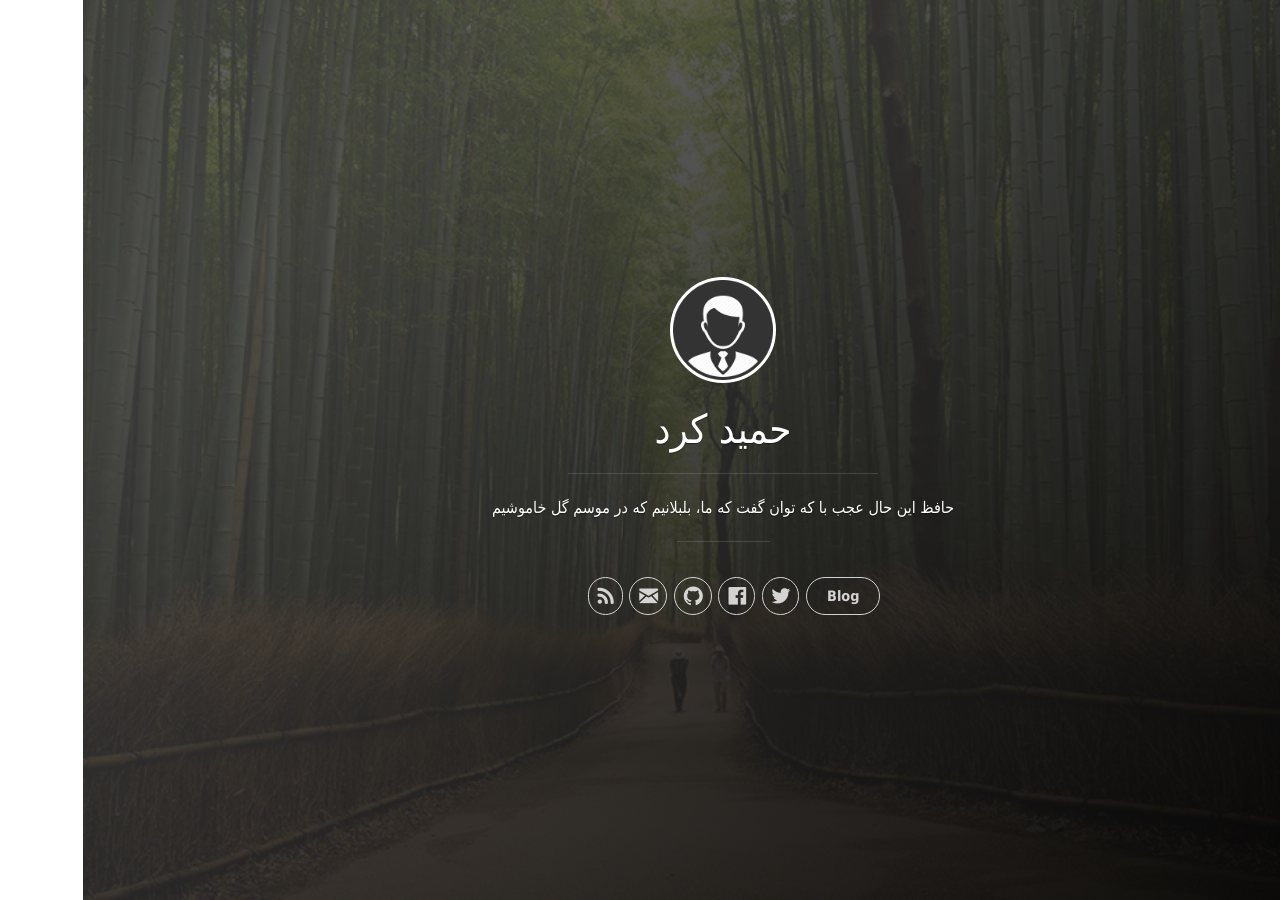
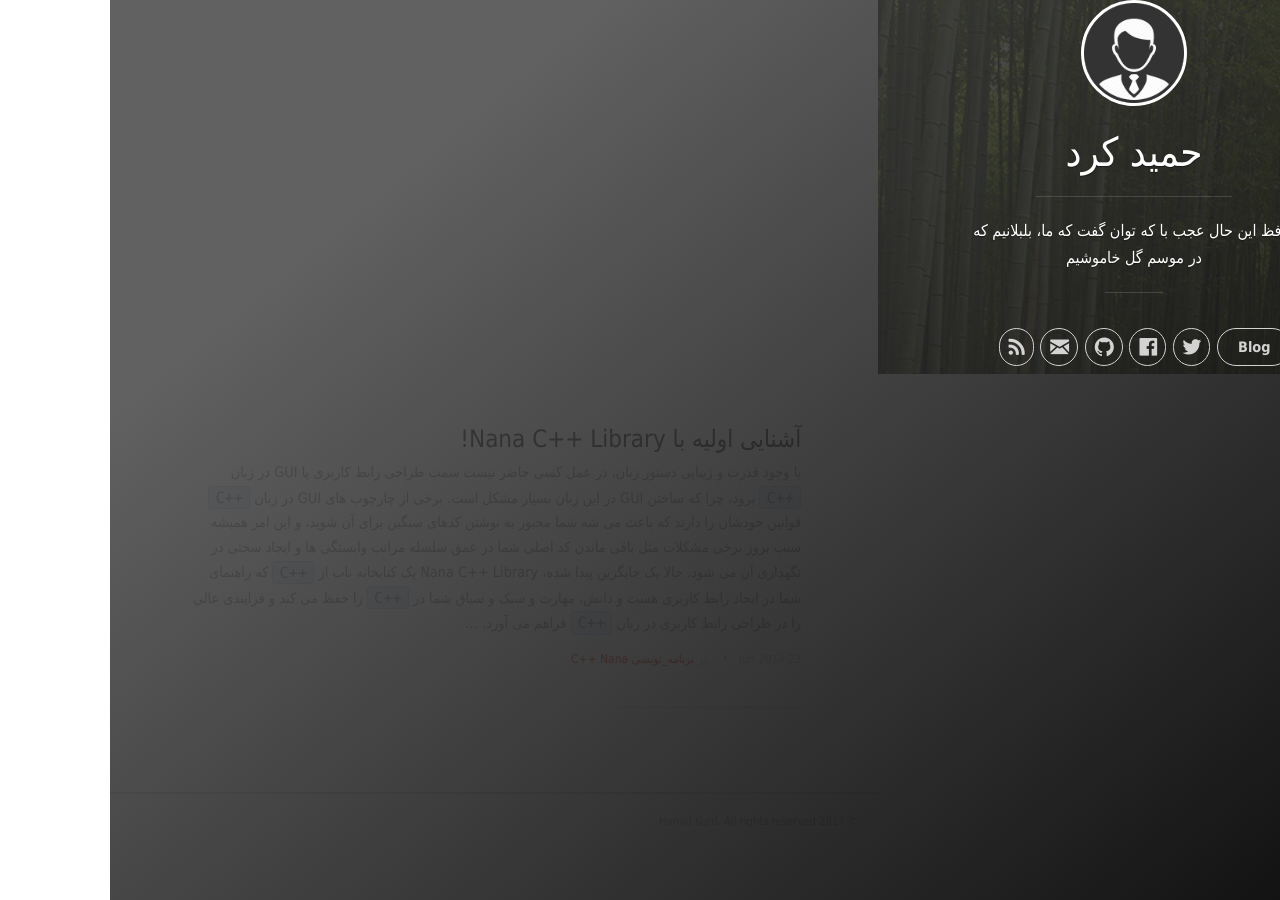
Before and after one commit to mer30hamid/mer30hamid.github.io, a Jekyll site: the page built from index.html, in a window 1280 px wide. Built offline with Jekyll 4.4.1, drawn with Linux system fonts in a browser that asks for light colours; nearby versions of some CDN libraries; the list of posts is cut into pages by our own code.

Commit message:
Update header.html

```diff
--- a/_includes/header.html
+++ b/_includes/header.html
@@ -3,7 +3,7 @@
   <i class="icon icon-x-circle btn-mobile-close__icon hidden"></i>
 </span>
 
-<header class="panel-cover" style="background-image: url({{ "images/cover.jpg" | prepend: site.baseurl }})">
+<header class="panel-cover--collapsed" style="background-image: url({{ "images/cover.jpg" | prepend: site.baseurl }})">
   <div class="panel-main">
 
     <div class="panel-main__inner panel-inverted">
```
